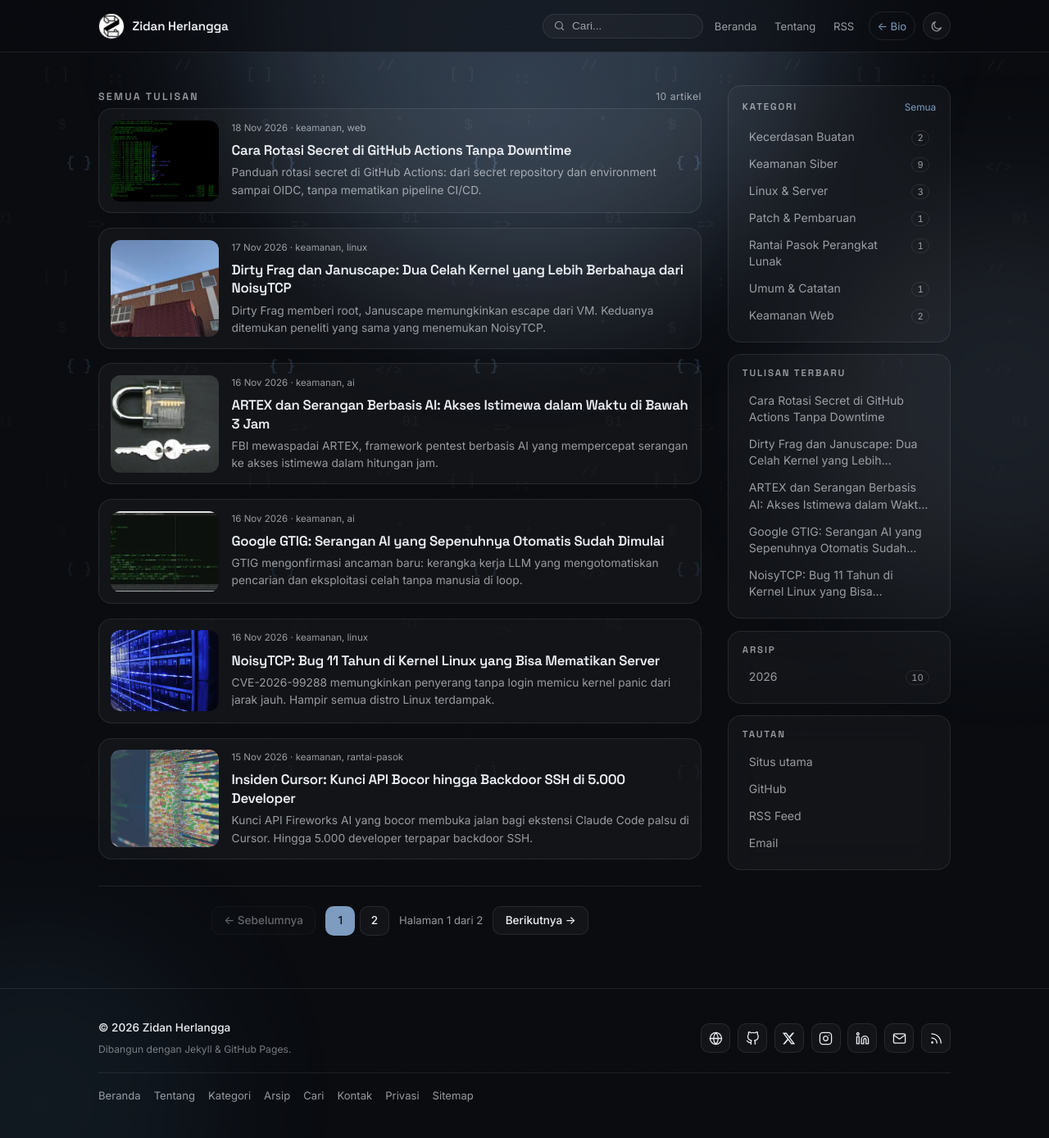
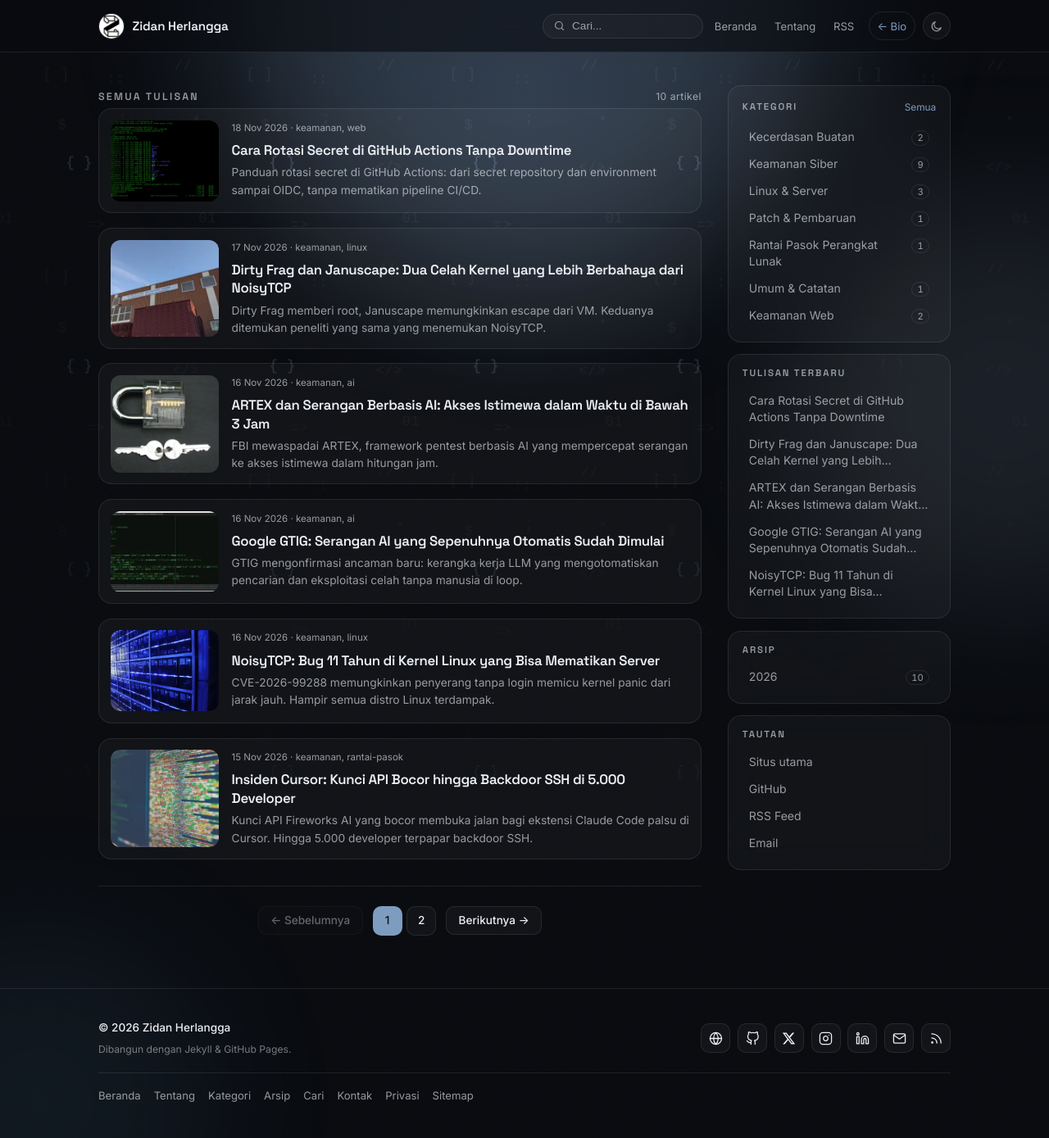
Before and after one commit to zidan-herlangga/blog, a Jekyll site: the page built from index.md, in a window 1280 px wide and 1389 px high. Shown: the whole window at 82% size. Built offline with Jekyll 4.4.1, drawn with Linux system fonts in a browser that asks for light colours.

Commit message:
Hapus teks 'Halaman X dari Y' di pagination beranda

```diff
--- a/index.md
+++ b/index.md
@@ -57,7 +57,6 @@ description: "Catatan, tulisan, dan eksperimen seputar web development, keamanan
       <button class="pagination__num{% if p == 1 %} is-active{% endif %}" type="button" data-page="{{ p }}" aria-label="Halaman {{ p }}"{% if p == 1 %} aria-current="page"{% endif %}>{{ p }}</button>
       {% endfor %}
     </span>
-    <span class="pagination__info" id="pageInfo" role="status" aria-live="polite">Halaman 1 dari {{ total_pages }}</span>
     <button class="pagination__btn" type="button" data-next>Berikutnya →</button>
   </nav>
   {% endif %}
@@ -97,7 +95,6 @@ description: "Catatan, tulisan, dan eksperimen seputar web development, keamanan
       else n.removeAttribute('aria-current');
     });
 
-    if (info) info.textContent = 'Halaman ' + current + ' dari ' + total;
     if (prev) prev.disabled = current === 1;
     if (next) next.disabled = current === total;
 
```
Also changed, not shown: other parts of index.md (+0 -1 lines).
